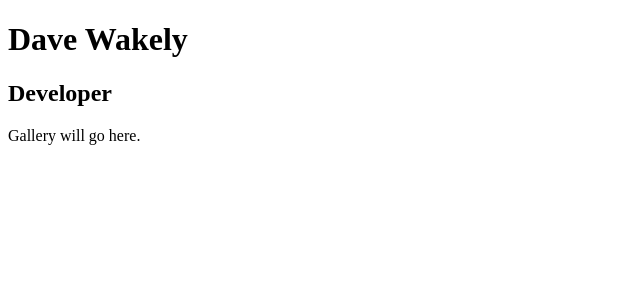
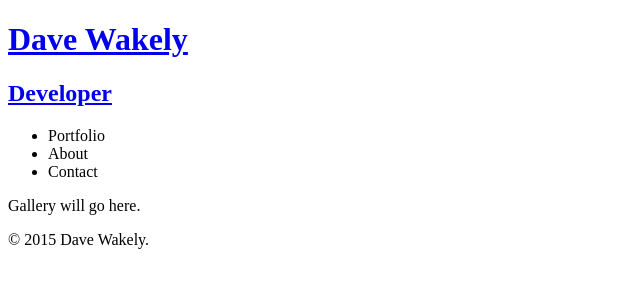
Before and after one commit to RJ31337/HTML5-Portfolio, a plain HTML site: page index.html in a window 1280 px wide. Shown: the whole page, without its empty margins (0-640 px from the left). Drawn offline with Linux system fonts and the light colour scheme.

Commit message:
Add Nav without Links

```diff
--- a/index.html
+++ b/index.html
@@ -6,12 +6,23 @@
 	</head>
 	<body>
 		<header>
-			<h1>Dave Wakely</h1>
-			<h2>Developer</h2>
+			<a href="index.html">
+				<h1>Dave Wakely</h1>
+				<h2>Developer</h2>
+			</a>
+			<nav>
+				<ul>
+					<li>Portfolio</li>
+					<li>About</li>
+					<li>Contact</li>
+				</ul>
+			</nav>
 		</header>
 		<section>
 			<p>Gallery will go here.</p>
 		</section>
-		<footer></footer>
+		<footer>
+			<p>&copy; 2015 Dave Wakely.</p>
+		</footer>
 	</body>
 </html>
```
